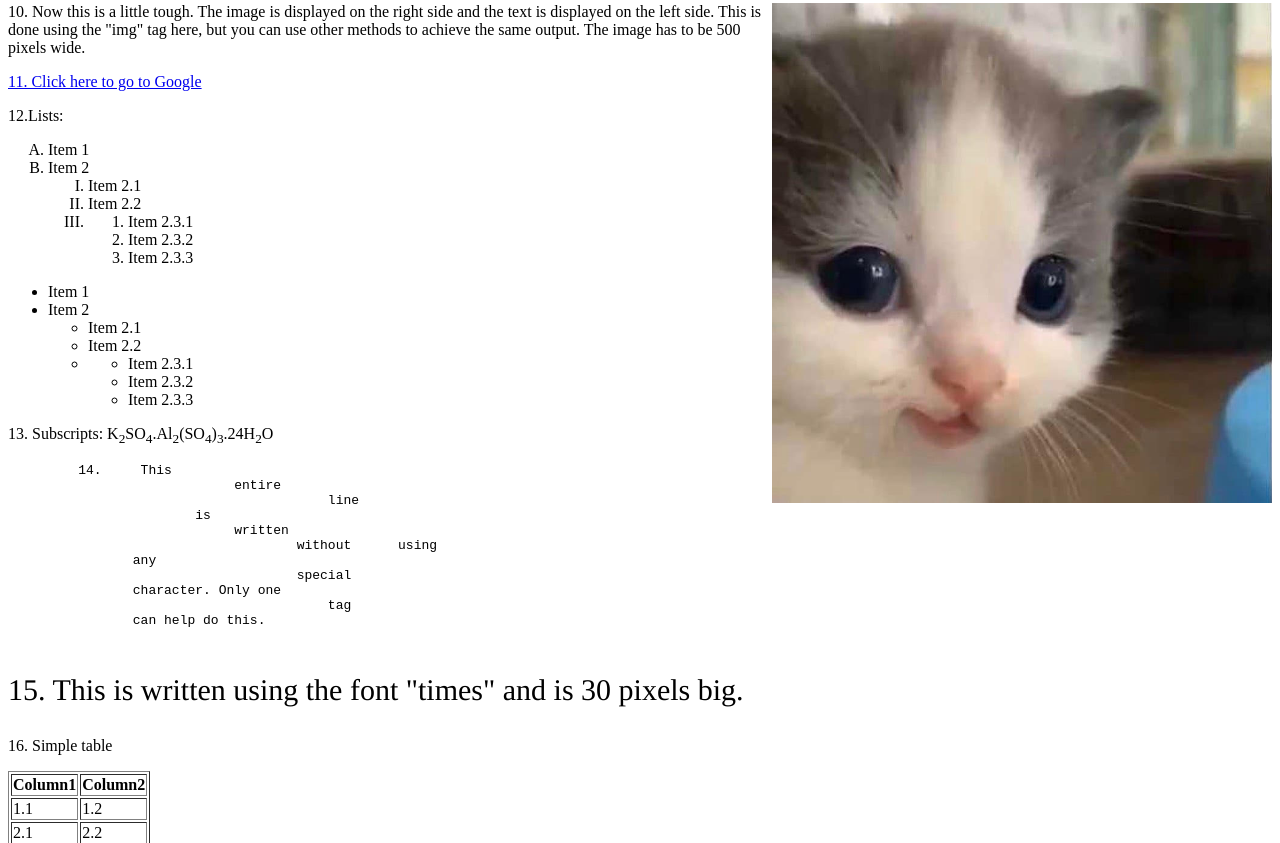
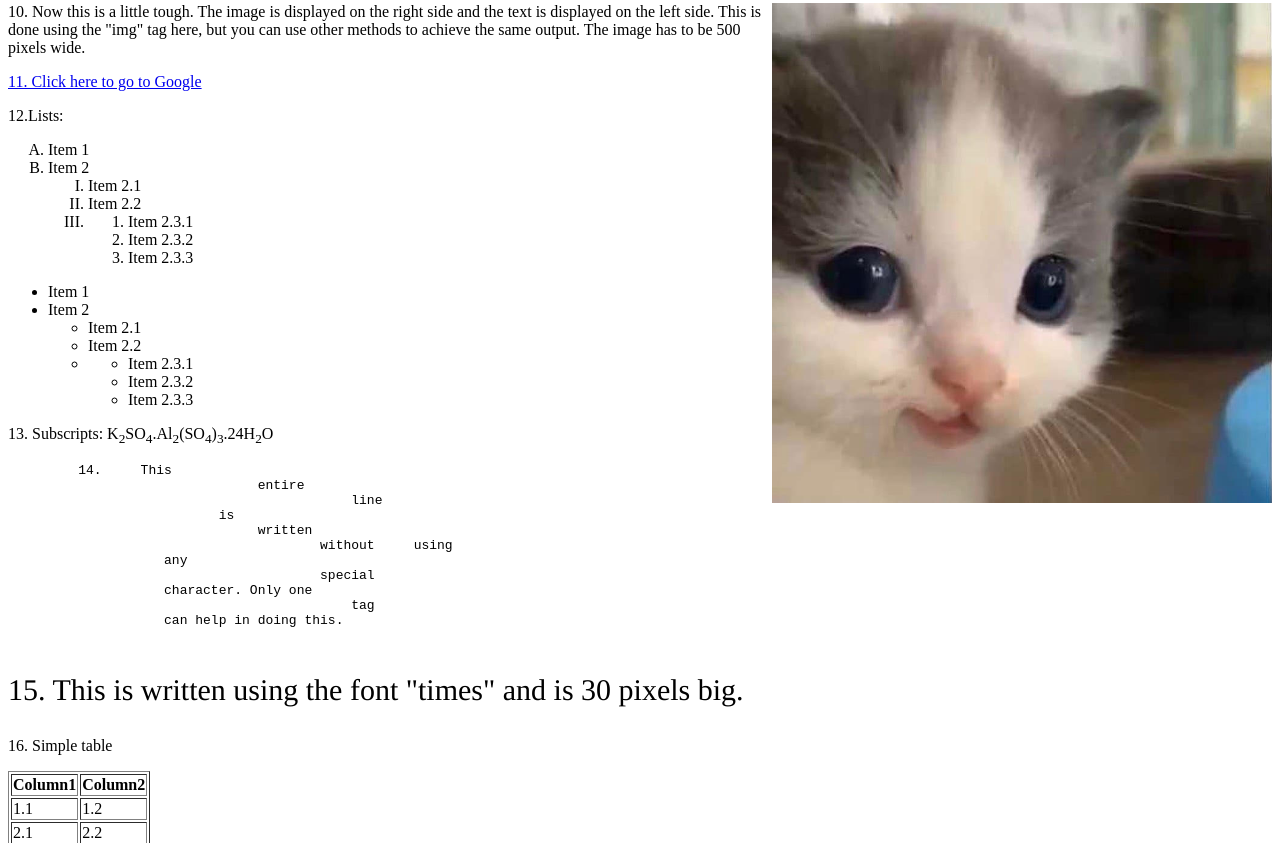
Before and after one commit to CS6-201-ISS-S23/tutorial-2-Abhinav7R, a plain HTML site: page submission/index.html in a window 1280 px wide. Shown: the part 390-1233 px from the top of the page. Drawn offline with Linux system fonts and the light colour scheme.

Commit message:
updated tut 2

```diff
--- a/submission/index.html
+++ b/submission/index.html
@@ -76,12 +76,12 @@
                                             line
                            is
                                 written
-                                     without      using
+                                        without     using
                     any
                                         special
                     character. Only one
                                             tag
-                can help do this.
+                    can help in doing this.
 
 </pre>
 </p>
```
Lines whose indentation alone changed are shown as unchanged.
